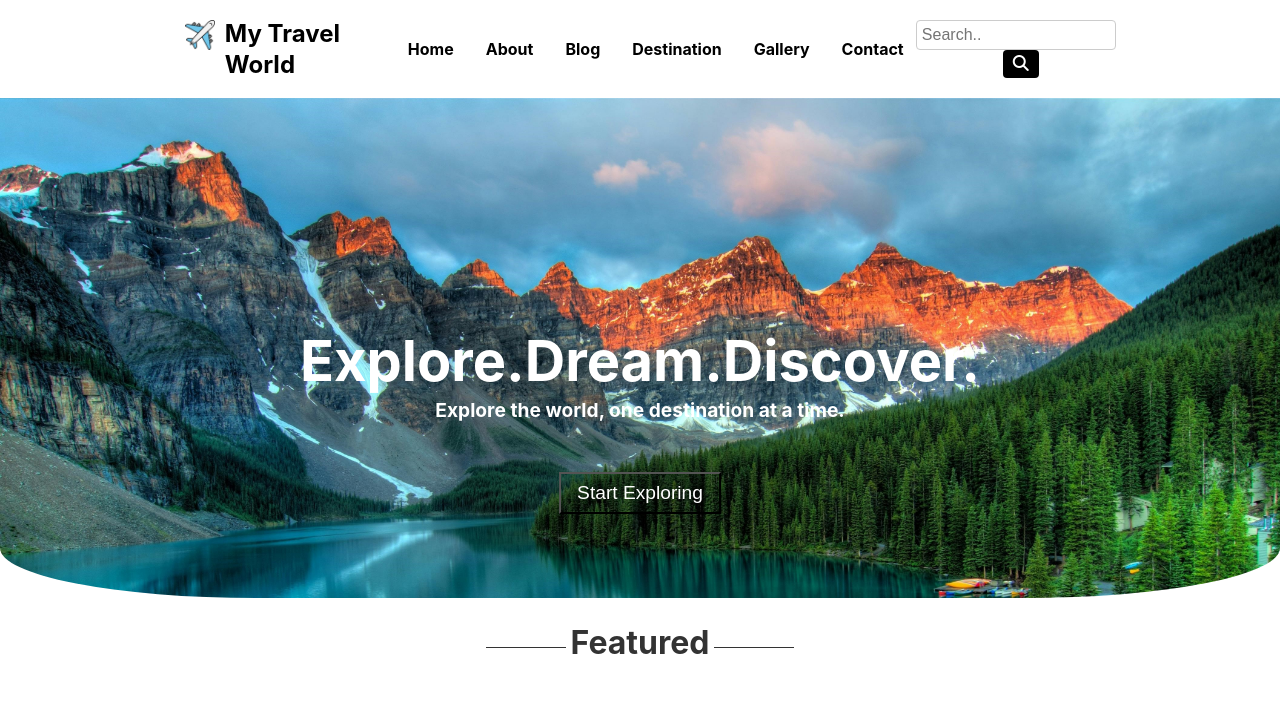
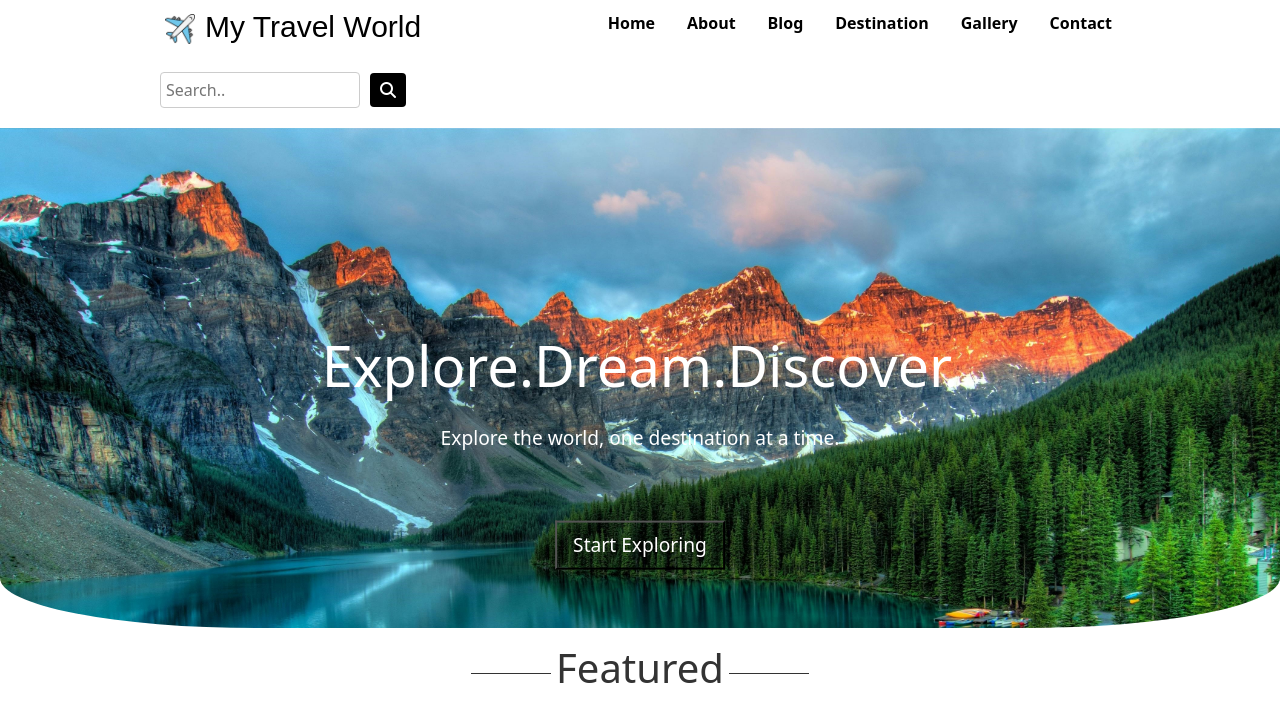
Before and after one commit to Dhvani-intwala/travel-blog, a React (Create React App) app: page / in a window 1280 px wide. Shown: the top 722 px of the page. Built offline with nearby package versions, Linux system fonts and the light colour scheme.

Commit message:
Updated navbar section

```diff
--- a/package.json
+++ b/package.json
@@ -6,6 +6,7 @@
     "@testing-library/jest-dom": "^5.17.0",
     "@testing-library/react": "^13.4.0",
     "@testing-library/user-event": "^13.5.0",
+    "bootstrap": "^5.3.3",
     "react": "^18.3.1",
     "react-dom": "^18.3.1",
     "react-router-dom": "^6.26.1",
--- a/src/home.css
+++ b/src/home.css
@@ -5,7 +5,7 @@
     border-bottom-left-radius: 20% 10%;
     border-bottom-right-radius: 20% 10%;
 }
-.container {
+.container-first{
     position: relative;
     text-align: center;
     color:#ffffff;
--- a/src/home.js
+++ b/src/home.js
@@ -1,20 +1,37 @@
 import React from 'react';
 import './home.css';
 import mainImage from './assets/main1.jpg';
+import 'bootstrap/dist/css/bootstrap.min.css';
 
 const Home = () => {
 
     return (
-        <div className="container">
+        <div className="container-first">
             <img src={mainImage} alt="MainImage" className="main-image" />
             <h1 className='centered-title'>Explore.Dream.Discover.</h1>
             <h3 className='centered'>Explore the world, one destination at a time.</h3>
             <button type="button" className='exploring-btn'>Start Exploring</button>
 
-            <div className=''>
+
+            <div className='mt-3'>
                 <h1 className='featured-title'><span>Featured</span></h1>
+                <div class="container">
+                    <div class="row">
+                        <div class="col-sm">
+                            One of three columns
+                        </div>
+                        <div class="col-sm">
+                            One of three columns
+                        </div>
+                        <div class="col-sm">
+                            One of three columns
+                        </div>
+                    </div>
+                </div>
             </div>
         </div>
+
+
 
 
     );
--- a/src/nav.js
+++ b/src/nav.js
@@ -1,14 +1,15 @@
 import React from 'react';
 import './navbar.css';
 import logo from './assets/plane1.webp';
+import 'bootstrap/dist/css/bootstrap.min.css';
 
 const Navbar = () => {
   return (
     <nav className="navbar">
       <div className="navbar-brand">
-        <h1> <img src={logo} alt="LogoImage" className="logo-image" />My Travel World</h1>
+        <h1><img src={logo} alt="LogoImage" className="logo-image" />My Travel World</h1>
       </div>
-      <ul className="navbar-links">
+      <ul className="navbar-link">
         <li><a href="#home">Home</a></li>
         <li><a href="#about">About</a></li>
         <li><a href="#blog">Blog</a></li>
--- a/src/navbar.css
+++ b/src/navbar.css
@@ -3,33 +3,34 @@
     justify-content: space-between;
     align-items: center;
     background-color: #ffffff;
-    padding: 0.3rem 10rem;
     color: #000;
+    padding: 0.3rem 10rem !important;
 }
 
 .navbar-brand h1 {
-    color: rgb(0, 0, 0);
-    margin: 0;
+   font: 1.5em sans-serif;
+   font-weight: 400;
+
 }
 
-.navbar-links {
+.navbar-link {
     list-style: none;
     display: flex;
     gap: 1rem;
 }
 
-.navbar-links li {
+.navbar-link li {
     display: inline;
 }
 
-.navbar-links a {
+.navbar-link a {
     color: rgb(0, 0, 0);
     text-decoration: none;
     padding: 0.5rem;
     font-weight: 700;
 }
 
-.navbar-links a:hover {
+.navbar-link a:hover {
     background-color: #555;
     color: #ffffff;
     border-radius: 5px;
@@ -42,7 +43,6 @@
     margin-right: 10px;
     vertical-align: middle;
 }
-
 
 .search-container {
     align-items: center;
```
Also changed, not shown: 1 other file (tests, documents, lock files or other folders).
